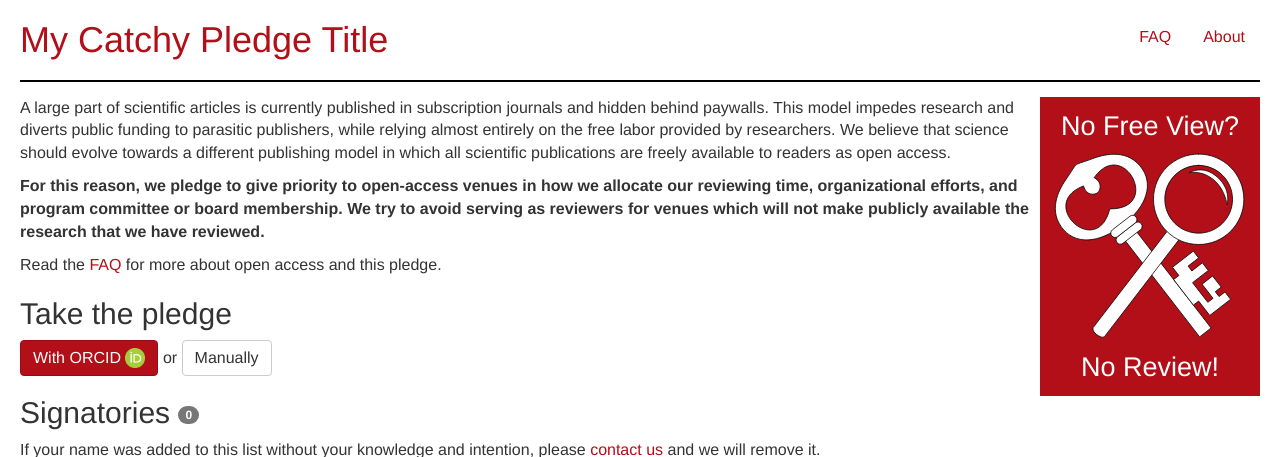
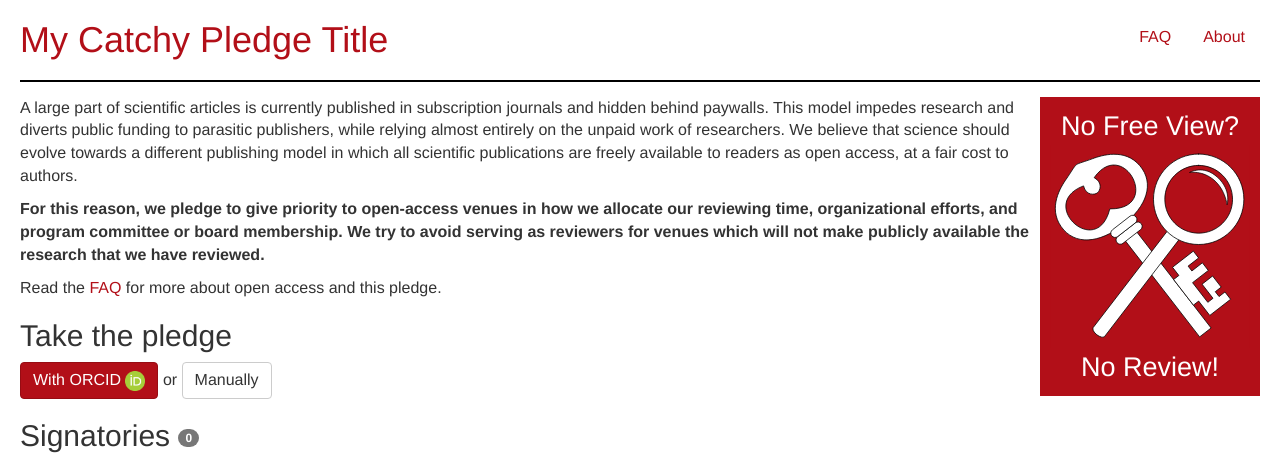
Before and after one commit to dissemin/no-free-view-no-review, a Django app: page / in a window 1280 px wide. Shown: the top 457 px of the page. Run offline with Django 3.2, Linux system fonts and the light colour scheme; data that the repository does not hold is empty; some libraries are stand-ins or nearby versions.

Commit message:
change following feedback

```diff
--- a/signatories/templates/index.html
+++ b/signatories/templates/index.html
@@ -13,9 +13,9 @@
 <p>A large part of scientific articles is currently published in subscription
 journals and hidden behind paywalls. This model impedes research and diverts
 public funding to parasitic publishers, while relying almost entirely on the
-free labor provided by researchers. We believe that science should evolve
+unpaid work of researchers. We believe that science should evolve
 towards a different publishing model in which all scientific publications are
-freely available to readers as open access.</p>
+freely available to readers as open access, at a fair cost to authors.</p>
 
 <p><strong>For this reason, we pledge to give priority to open-access venues in
   how we allocate our reviewing time, organizational efforts, and program committee or board membership.
```
